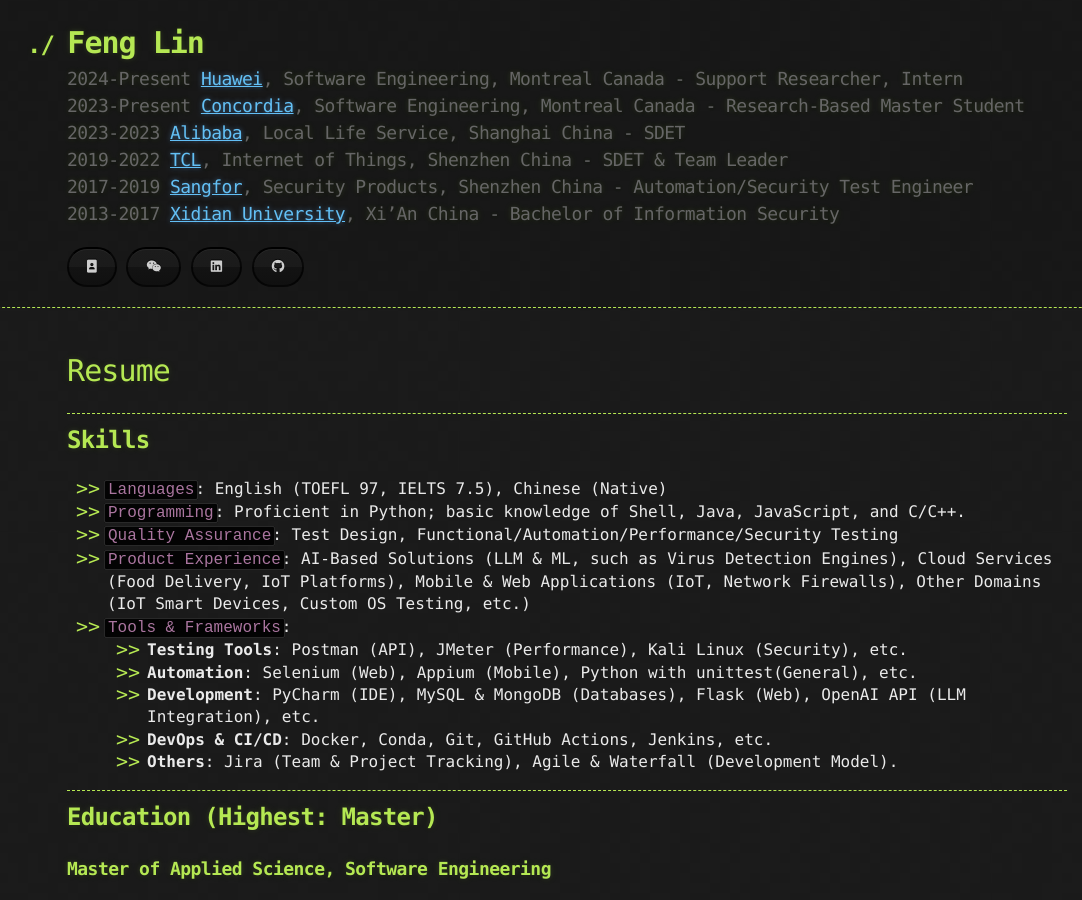
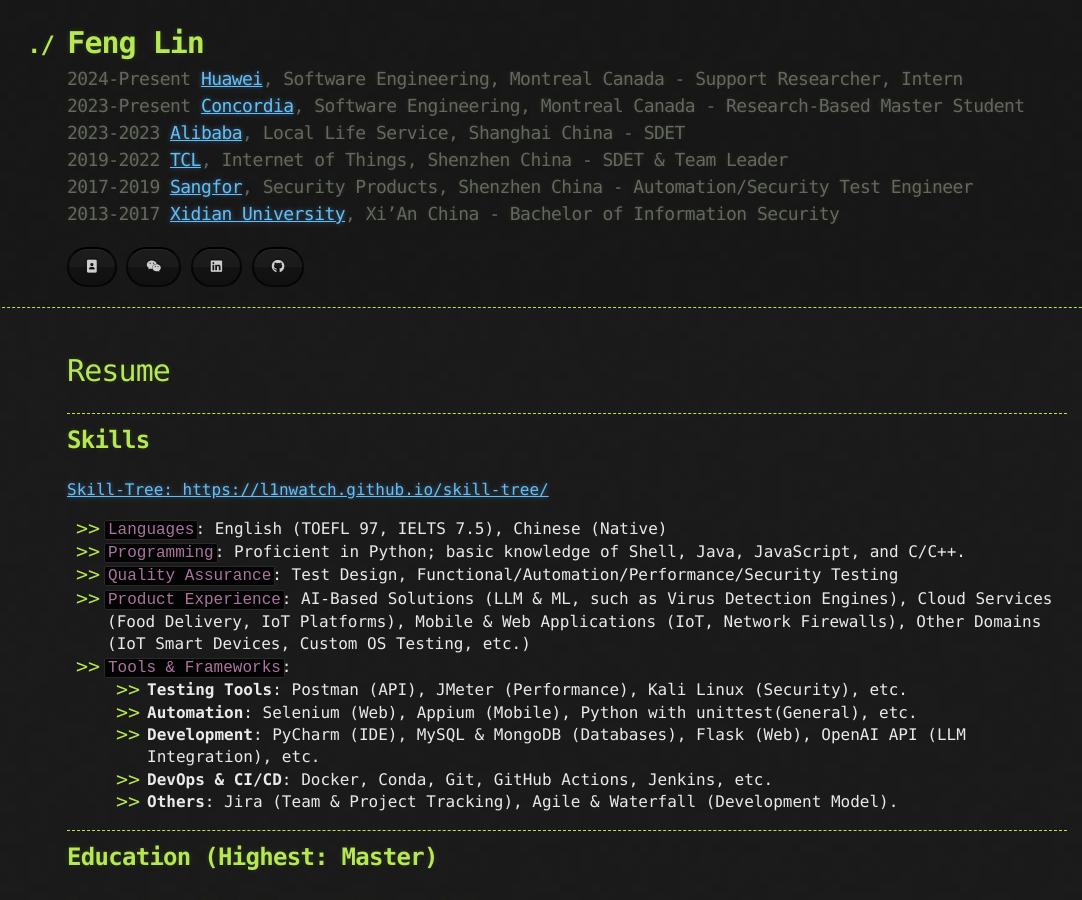
Before and after one commit to L1nwatch/L1nwatch.github.io, a Jekyll site: the page built from index.md, in a window 1280 px wide and 900 px high. Shown: the whole window, without its empty margins (73-1155 px from the left). Built offline with Jekyll 4.4.1, drawn with Linux system fonts in a browser that asks for light colours; our own code applies the rules of GitHub Pages for plain Markdown files.

Commit message:
[2025-02-05] add skill-tree

```diff
--- a/index.md
+++ b/index.md
@@ -7,6 +7,8 @@
 ---
 
 ## **Skills**
+
+[Skill-Tree: https://l1nwatch.github.io/skill-tree/](https://l1nwatch.github.io/skill-tree/)
 
 - `Languages`: English (TOEFL 97, IELTS 7.5), Chinese (Native)
 - `Programming`: Proficient in Python; basic knowledge of Shell, Java, JavaScript, and C/C++.
```
